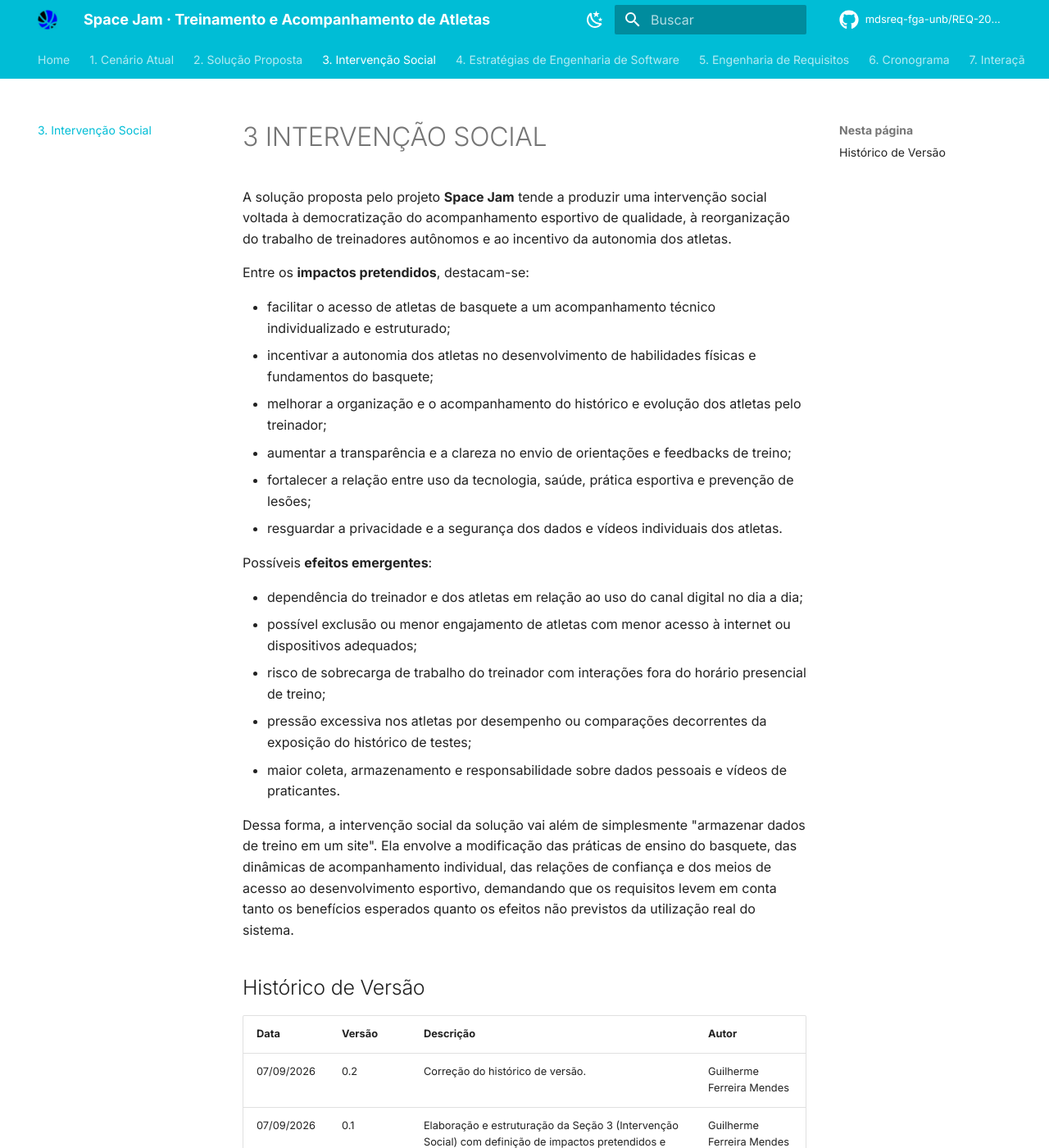
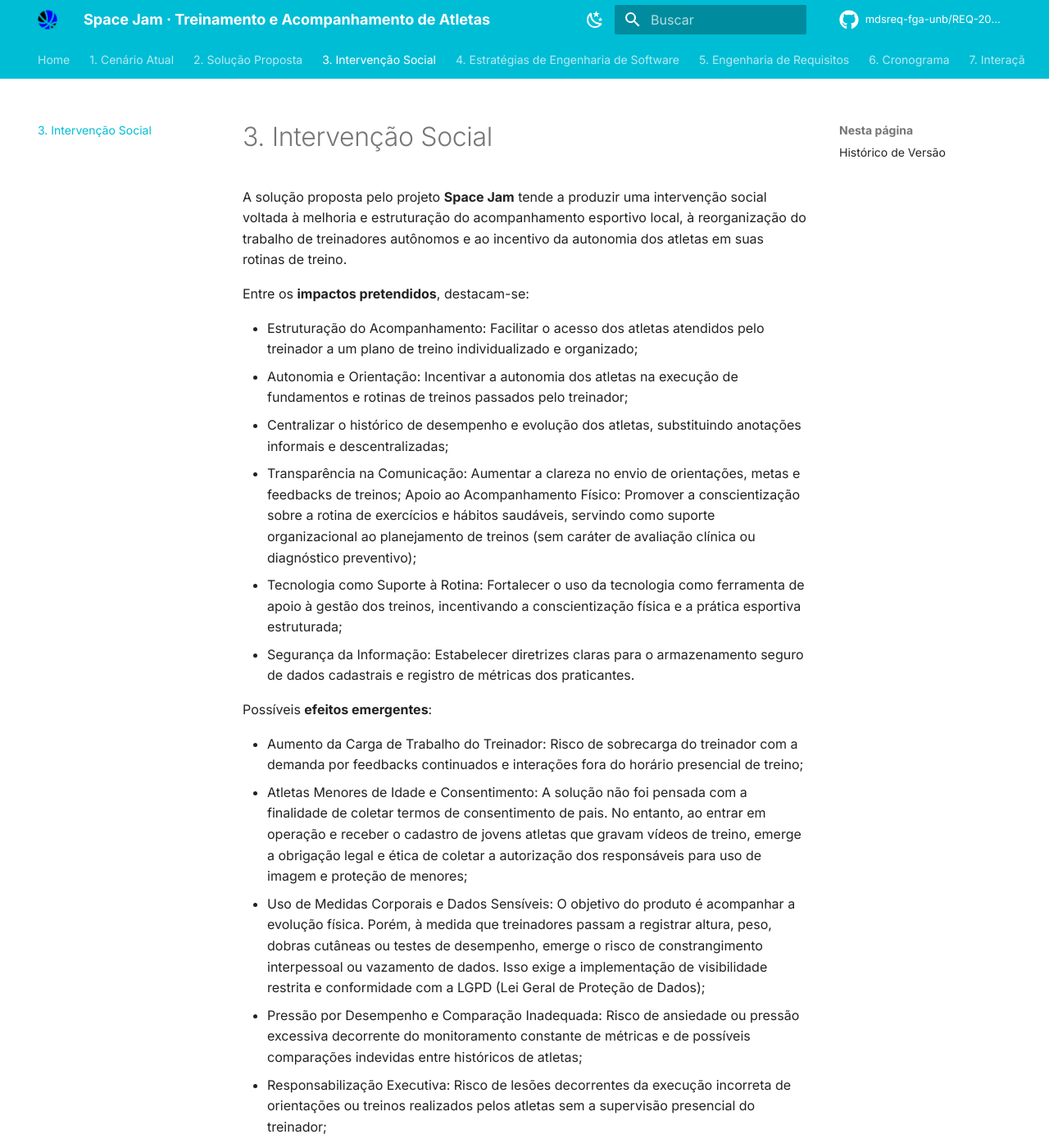
Before and after one commit to mdsreq-fga-unb/REQ-2026.2-T01-SpaceJam, an MkDocs documentation site: the page built from docs/intervencao_social.md, in a window 1280 px wide and 1400 px high. Shown: the whole window at 82% size. Built offline with MkDocs 1.6.1 and Material for MkDocs 9.7.7, drawn with Linux system fonts in a browser that asks for light colours; comment, search, counter and statistics services are not loaded; some of the changed text lies outside the part shown.

Commit message:
docs: modera termos e adiciona salvaguardas eticas conforme feedback

```diff
--- a/docs/intervencao_social.md
+++ b/docs/intervencao_social.md
@@ -1,29 +1,32 @@
-# 3 INTERVENÇÃO SOCIAL
+# 3. Intervenção Social
 
-A solução proposta pelo projeto **Space Jam** tende a produzir uma intervenção social voltada à democratização do acompanhamento esportivo de qualidade, à reorganização do trabalho de treinadores autônomos e ao incentivo da autonomia dos atletas.
+A solução proposta pelo projeto **Space Jam** tende a produzir uma intervenção social voltada à melhoria e estruturação do acompanhamento esportivo local, à reorganização do trabalho de treinadores autônomos e ao incentivo da autonomia dos atletas em suas rotinas de treino.
 
 Entre os **impactos pretendidos**, destacam-se:
 
-* facilitar o acesso de atletas de basquete a um acompanhamento técnico individualizado e estruturado;
-* incentivar a autonomia dos atletas no desenvolvimento de habilidades físicas e fundamentos do basquete;
-* melhorar a organização e o acompanhamento do histórico e evolução dos atletas pelo treinador;
-* aumentar a transparência e a clareza no envio de orientações e feedbacks de treino;
-* fortalecer a relação entre uso da tecnologia, saúde, prática esportiva e prevenção de lesões;
-* resguardar a privacidade e a segurança dos dados e vídeos individuais dos atletas.
+* Estruturação do Acompanhamento: Facilitar o acesso dos atletas atendidos pelo treinador a um plano de treino individualizado e organizado;
+* Autonomia e Orientação: Incentivar a autonomia dos atletas na execução de fundamentos e rotinas de treinos passados pelo treinador;
+* Centralizar o histórico de desempenho e evolução dos atletas, substituindo anotações informais e descentralizadas;
+* Transparência na Comunicação: Aumentar a clareza no envio de orientações, metas e feedbacks de treinos;
+Apoio ao Acompanhamento Físico: Promover a conscientização sobre a rotina de exercícios e hábitos saudáveis, servindo como suporte organizacional ao planejamento de treinos (sem caráter de avaliação clínica ou diagnóstico preventivo);
+* Tecnologia como Suporte à Rotina: Fortalecer o uso da tecnologia como ferramenta de apoio à gestão dos treinos, incentivando a conscientização física e a prática esportiva estruturada;
+* Segurança da Informação: Estabelecer diretrizes claras para o armazenamento seguro de dados cadastrais e registro de métricas dos praticantes.
 
  Possíveis **efeitos emergentes**:
 
-* dependência do treinador e dos atletas em relação ao uso do canal digital no dia a dia;
-* possível exclusão ou menor engajamento de atletas com menor acesso à internet ou dispositivos adequados;
-* risco de sobrecarga de trabalho do treinador com interações fora do horário presencial de treino;
-* pressão excessiva nos atletas por desempenho ou comparações decorrentes da exposição do histórico de testes;
-* maior coleta, armazenamento e responsabilidade sobre dados pessoais e vídeos de praticantes.
+* Aumento da Carga de Trabalho do Treinador: Risco de sobrecarga do treinador com a demanda por feedbacks continuados e interações fora do horário presencial de treino;
+* Atletas Menores de Idade e Consentimento: A solução não foi pensada com a finalidade de coletar termos de consentimento de pais. No entanto, ao entrar em operação e receber o cadastro de jovens atletas que gravam vídeos de treino, emerge a obrigação legal e ética de coletar a autorização dos responsáveis para uso de imagem e proteção de menores;
+* Uso de Medidas Corporais e Dados Sensíveis: O objetivo do produto é acompanhar a evolução física. Porém, à medida que treinadores passam a registrar altura, peso, dobras cutâneas ou testes de desempenho, emerge o risco de constrangimento interpessoal ou vazamento de dados. Isso exige a implementação de visibilidade restrita e conformidade com a LGPD (Lei Geral de Proteção de Dados);
+* Pressão por Desempenho e Comparação Inadequada: Risco de ansiedade ou pressão excessiva decorrente do monitoramento constante de métricas e de possíveis comparações indevidas entre históricos de atletas;
+* Responsabilização Executiva: Risco de lesões decorrentes da execução incorreta de orientações ou treinos realizados pelos atletas sem a supervisão presencial do treinador;
+* Dependência Tecnológica e Exclusão: Potencial dependência de dispositivos móveis e conectividade, podendo limitar a participação de atletas com menor acesso a recursos tecnológicos.
 
-Dessa forma, a intervenção social da solução vai além de simplesmente "armazenar dados de treino em um site". Ela envolve a modificação das práticas de ensino do basquete, das dinâmicas de acompanhamento individual, das relações de confiança e dos meios de acesso ao desenvolvimento esportivo, demandando que os requisitos levem em conta tanto os benefícios esperados quanto os efeitos não previstos da utilização real do sistema.
+Dessa forma, a intervenção social da plataforma Space Jam visa reestruturar as dinâmicas de acompanhamento individual e de trabalho no basquete local. Considerando as limitações do software, o projeto determina que a ferramenta funcione apenas como um auxílio na gestão de treinos, estipulando que os requisitos do sistema incluam garantias éticas relacionadas à privacidade, proteção de menores e limites de responsabilidade técnica.
 
 ## Histórico de Versão
 
 | Data | Versão | Descrição | Autor |
 | --- | --- | --- | --- |
+| 07/09/2026 | 1.0 | Ajustes de moderação (escopo e prevenção de lesões) e incorporação de aspectos éticos, LGPD/menores e sobrecarga de trabalho. | Guilherme Ferreira Mendes |
 | 07/09/2026 | 0.2 | Correção do histórico de versão. | Guilherme Ferreira Mendes |
 | 07/09/2026 | 0.1 | Elaboração e estruturação da Seção 3 (Intervenção Social) com definição de impactos pretendidos e efeitos emergentes. | Guilherme Ferreira Mendes |
```
